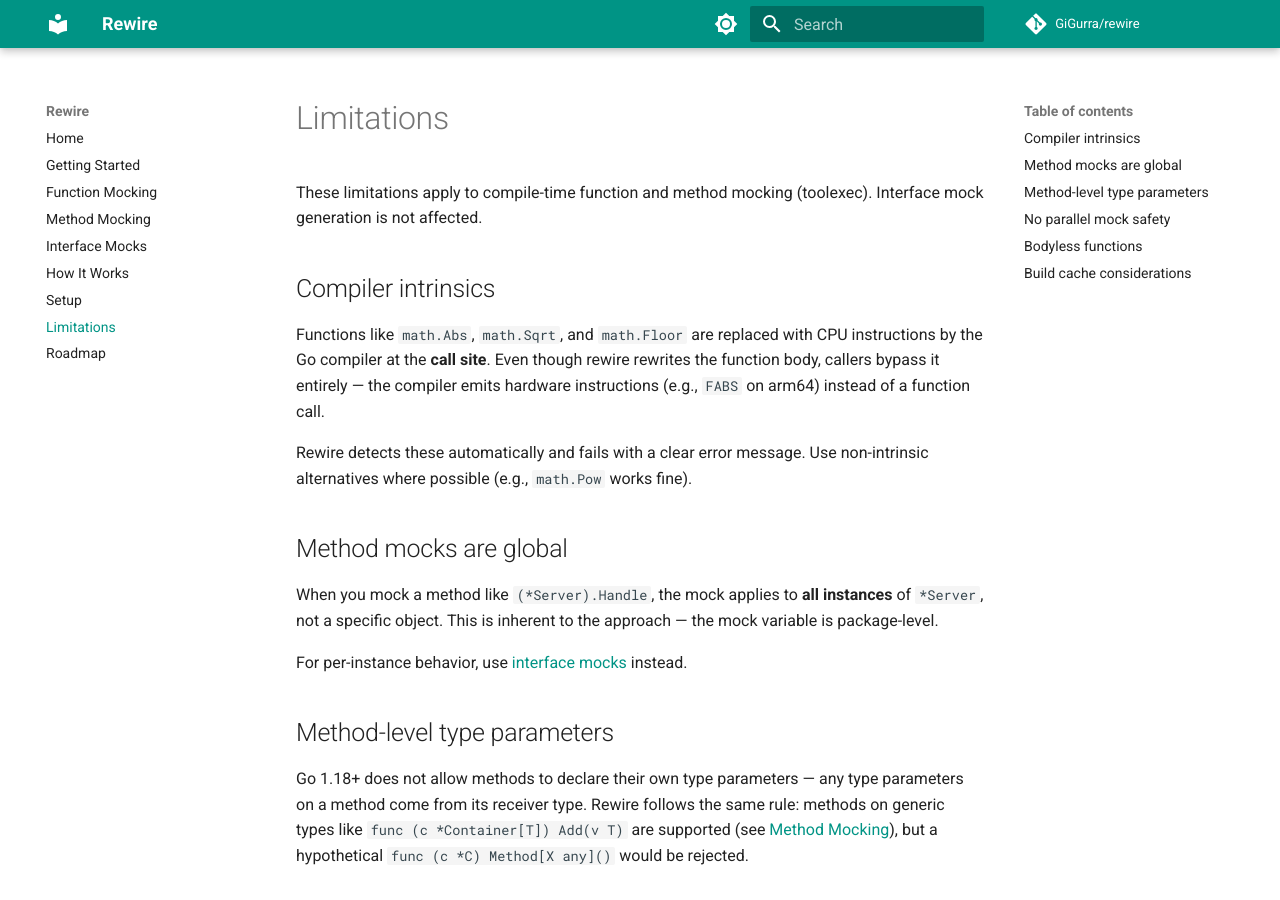
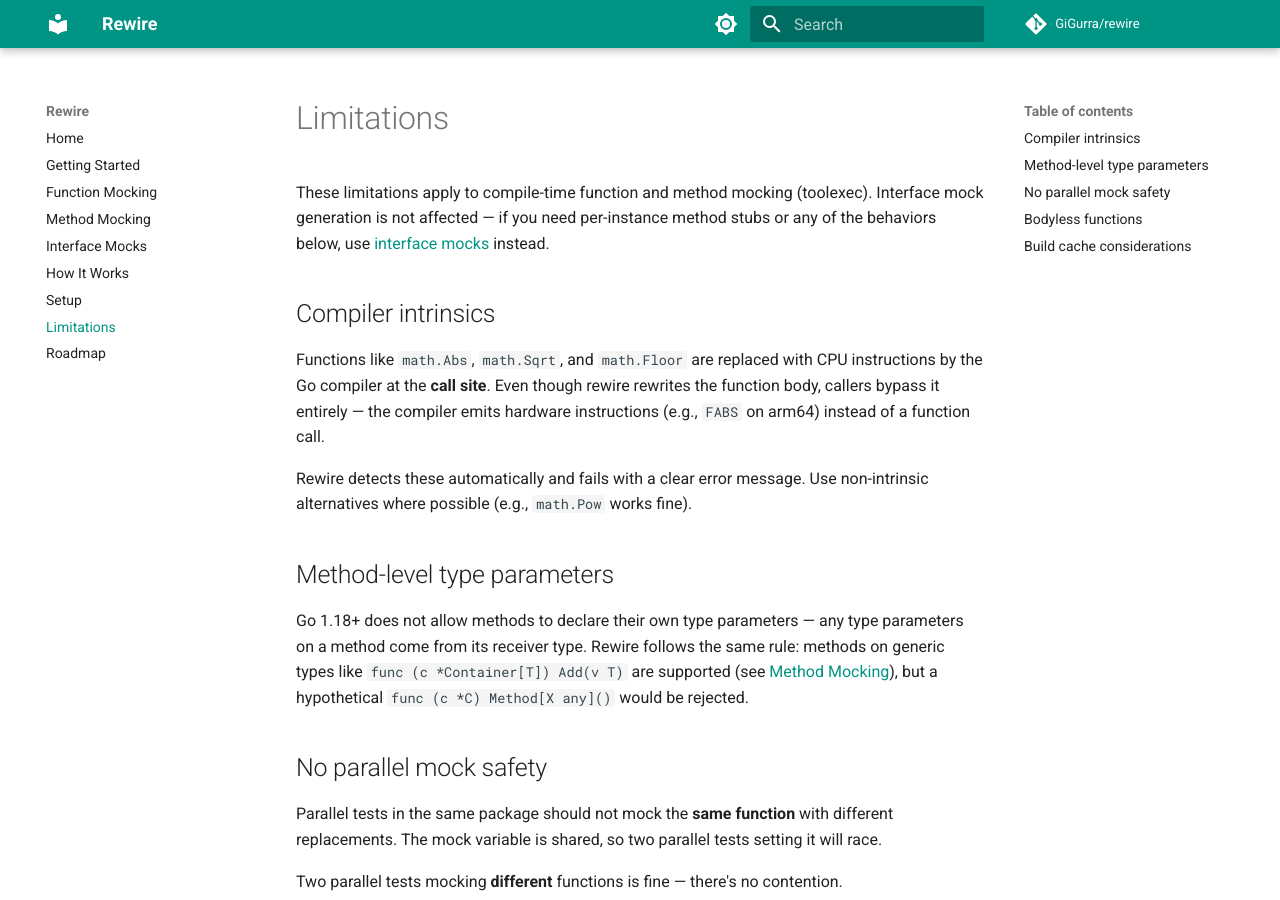
Before and after one commit to GiGurra/rewire, an MkDocs documentation site: the page built from docs/limitations.md, in a window 1280 px wide and 900 px high. Built offline with MkDocs 1.6.1 and Material for MkDocs 9.7.7, drawn with Linux system fonts in a browser that asks for light colours; comment, search, counter and statistics services are not loaded.

Commit message:
Drop 'method mocks are global' from the limitations lists
It's not really a limitation — per-instance method stubbing is
supported via interface mock generation (different API, same tool).
Move the pointer to interface mocks into the preamble of both the
README limitations section and docs/limitations.md, and drop the
standalone bullet/section.

The explanation of global-method-mock semantics still lives in
docs/method-mocking.md, where it's appropriate as a behavioral note
alongside the examples.

Co-Authored-By: Claude Opus 4.6 (1M context) <noreply@anthropic.com>

```diff
--- a/docs/limitations.md
+++ b/docs/limitations.md
@@ -1,18 +1,12 @@
 # Limitations
 
-These limitations apply to compile-time function and method mocking (toolexec). Interface mock generation is not affected.
+These limitations apply to compile-time function and method mocking (toolexec). Interface mock generation is not affected — if you need per-instance method stubs or any of the behaviors below, use [interface mocks](interface-mocks.md) instead.
 
 ## Compiler intrinsics
 
 Functions like `math.Abs`, `math.Sqrt`, and `math.Floor` are replaced with CPU instructions by the Go compiler at the **call site**. Even though rewire rewrites the function body, callers bypass it entirely — the compiler emits hardware instructions (e.g., `FABS` on arm64) instead of a function call.
 
 Rewire detects these automatically and fails with a clear error message. Use non-intrinsic alternatives where possible (e.g., `math.Pow` works fine).
-
-## Method mocks are global
-
-When you mock a method like `(*Server).Handle`, the mock applies to **all instances** of `*Server`, not a specific object. This is inherent to the approach — the mock variable is package-level.
-
-For per-instance behavior, use [interface mocks](interface-mocks.md) instead.
 
 ## Method-level type parameters
 
```
Also changed, not shown: README.md (+1 -2 lines).
